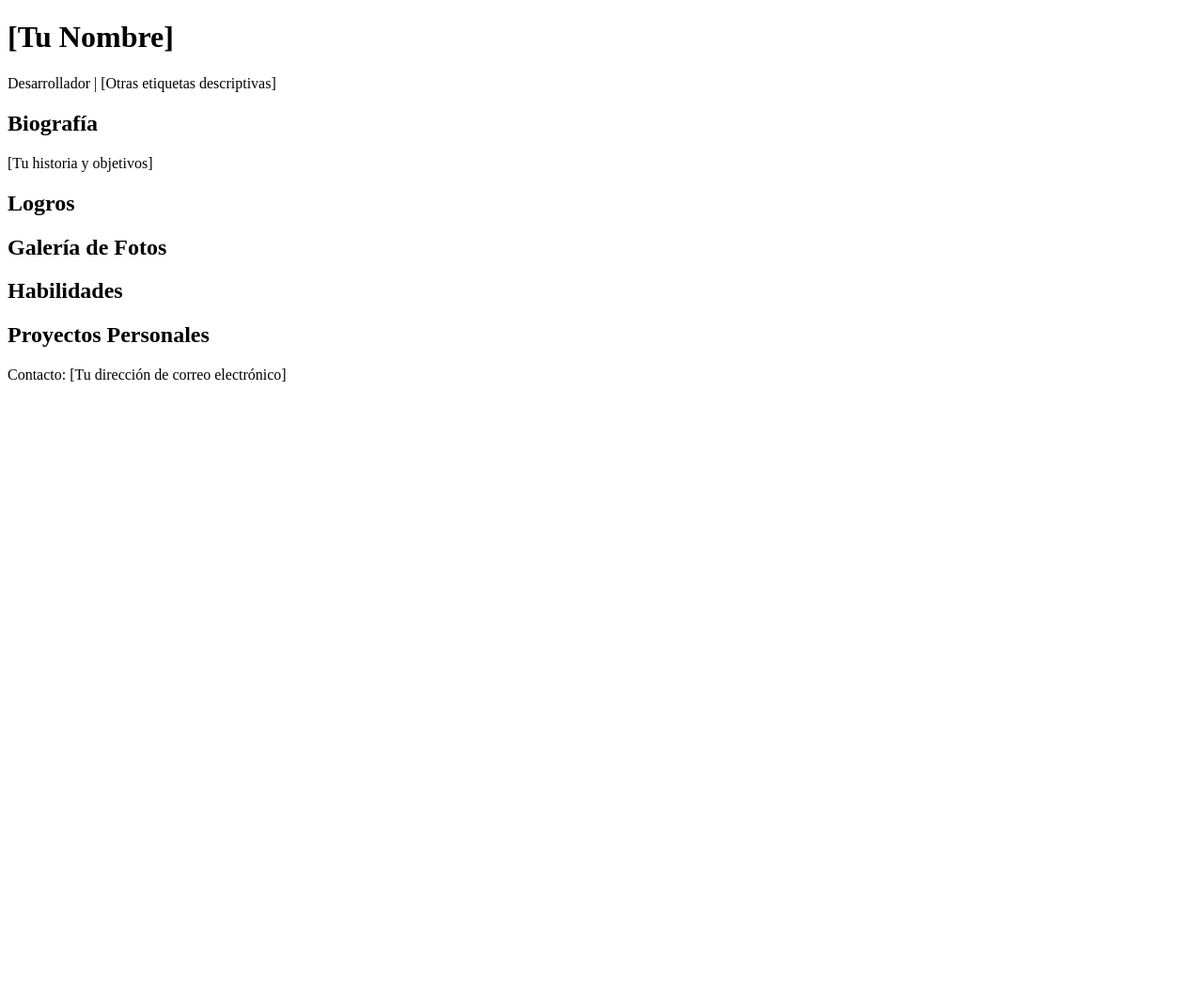
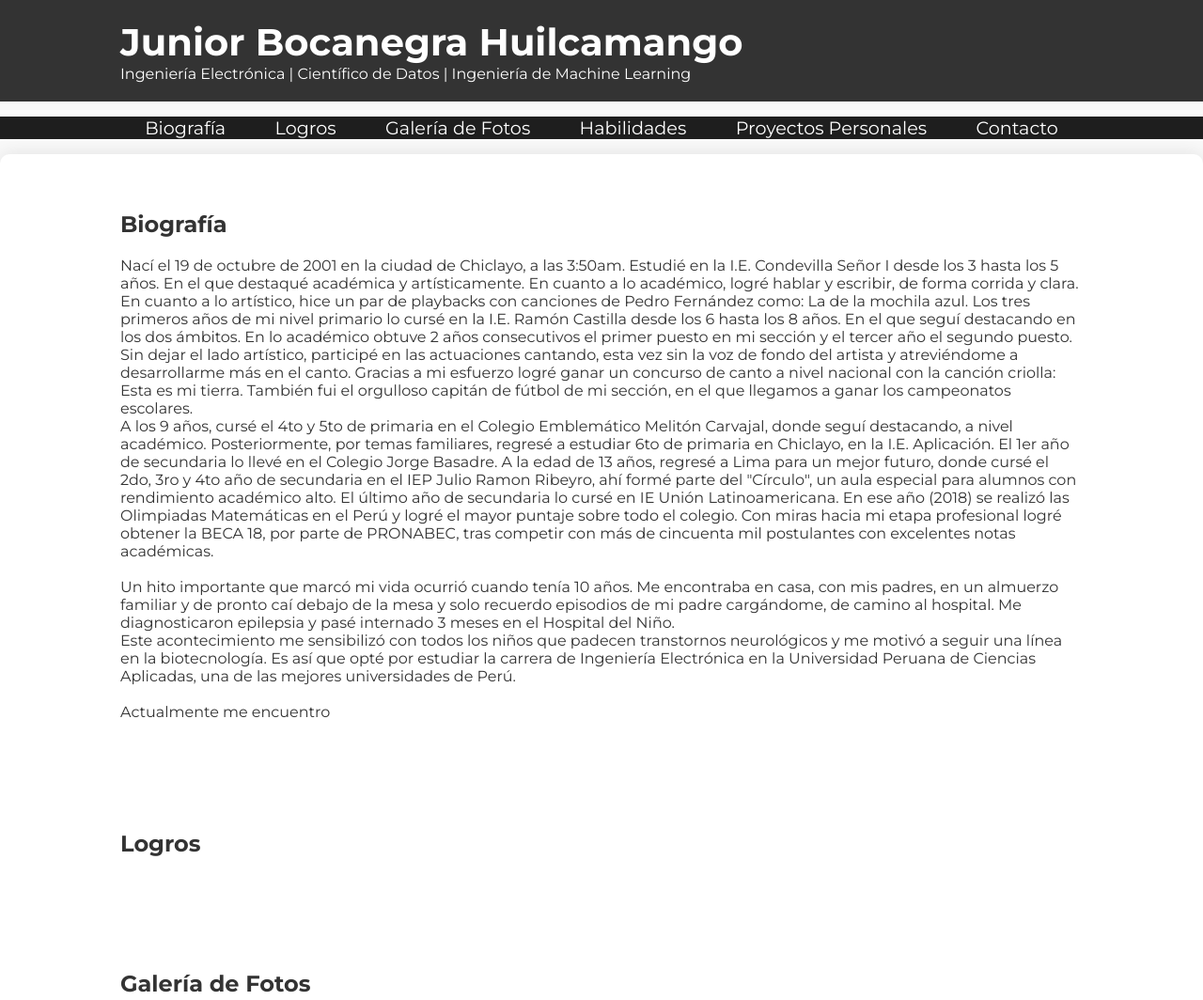
Before and after one commit to j2rbocanegrah/me, a plain HTML site: page index.html in a window 1280 px wide. Shown: the top 1064 px of the page at 94% size. Before the commit the page ends 800 px from the top, so only its background shows below. Drawn offline with Linux system fonts and the light colour scheme.

Commit message:
Version 3
Versión 3 de mi página personal.

```diff
--- a/index.html
+++ b/index.html
@@ -3,50 +3,96 @@
 <head>
     <meta charset="UTF-8">
     <meta name="viewport" content="width=device-width, initial-scale=1.0">
-    <title>[Tu Nombre] - Página Personal</title>
-    <link rel="stylesheet" href="styles.css">
+    <title>Página Personal</title>
+    <link rel="stylesheet" href="style.css">
+    <link rel="preconnect" href="https://fonts.gstatic.com">
+    <link href="https://fonts.googleapis.com/css2?family=Montserrat:wght@400;700&display=swap" rel="stylesheet">
 </head>
 <body>
     <header>
-        <h1>[Tu Nombre]</h1>
-        <p>Desarrollador | [Otras etiquetas descriptivas]</p>
+        <div class="container">
+            <h1>Junior Bocanegra Huilcamango</h1>
+            <p>Ingeniería Electrónica | Científico de Datos | Ingeniería de Machine Learning</p>
+        </div>
     </header>
 
     <nav>
-        <!-- Barra de navegación si es necesario -->
+        <div class="container">
+            <ul>
+                <li><a href="#biografia">Biografía</a></li>
+                <li><a href="#logros">Logros</a></li>
+                <li><a href="#galeria">Galería de Fotos</a></li>
+                <li><a href="#habilidades">Habilidades</a></li>
+                <li><a href="#proyectos">Proyectos Personales</a></li>
+                <li><a href="#contacto">Contacto</a></li>
+            </ul>
+        </div>
     </nav>
 
     <main>
         <section id="biografia">
+            <div class="container">
                 <h2>Biografía</h2>
-            <p>[Tu historia y objetivos]</p>
+                <p>Nací el 19 de octubre de 2001 en la ciudad de Chiclayo, a las 3:50am.
+                    Estudié en la I.E. Condevilla Señor I desde los 3 hasta los 5 años. En el que destaqué académica y artísticamente. En cuanto a lo académico, logré hablar y escribir, de forma corrida y clara. En cuanto a lo artístico, hice un par de playbacks con canciones de Pedro Fernández como: La de la mochila azul.
+                    Los tres primeros años de mi nivel primario lo cursé en la I.E. Ramón Castilla desde los 6 hasta los 8 años. En el que seguí destacando en los dos ámbitos. En lo académico obtuve 2 años consecutivos el primer puesto en mi sección y el tercer año el segundo puesto. Sin dejar el lado artístico, participé en las actuaciones cantando, esta vez sin la voz de fondo del artista
+                    y atreviéndome a desarrollarme más en el canto. Gracias a mi esfuerzo logré ganar un concurso de canto a nivel nacional con la canción criolla: Esta es mi tierra.
+                    También fui el orgulloso capitán de fútbol de mi sección, en el que llegamos a ganar los campeonatos escolares.
+                    <br>
+                    A los 9 años, cursé el 4to y 5to de primaria en el Colegio Emblemático Melitón Carvajal, donde seguí destacando, a nivel académico.
+                    Posteriormente, por temas familiares, regresé a estudiar 6to de primaria en Chiclayo, en la I.E. Aplicación. El 1er año de secundaria lo llevé en el Colegio Jorge Basadre.
+                    A la edad de 13 años, regresé a Lima para un mejor futuro, donde cursé el 2do, 3ro y 4to año de secundaria en el IEP Julio Ramon Ribeyro, ahí formé parte del "Círculo", un
+                    aula especial para alumnos con rendimiento académico alto. El último año de secundaria lo cursé en IE Unión Latinoamericana. En ese año (2018) se realizó las Olimpiadas Matemáticas en el Perú
+                    y logré el mayor puntaje sobre todo el colegio. Con miras hacia mi etapa profesional logré obtener la BECA 18, por parte de PRONABEC, tras competir con más de cincuenta mil postulantes
+                    con excelentes notas académicas.
+                    <br>
+                    <br>
+                    Un hito importante que marcó mi vida ocurrió cuando tenía 10 años. Me encontraba en casa, con mis padres, en un almuerzo familiar y de pronto caí debajo de la mesa y solo recuerdo
+                    episodios de mi padre cargándome, de camino al hospital. Me diagnosticaron epilepsia y pasé internado 3 meses en el Hospital del Niño.
+                    <br> Este acontecimiento me sensibilizó con todos los niños que padecen transtornos neurológicos y me motivó a seguir una línea en la biotecnología. Es así que opté por estudiar
+                    la carrera de Ingeniería Electrónica en la Universidad Peruana de Ciencias Aplicadas, una de las mejores universidades de Perú.
+                    <br>
+                    <br>
+                    Actualmente me encuentro </p>
+
+            </div>
         </section>
 
         <section id="logros">
+            <div class="container">
                 <h2>Logros</h2>
                 <!-- Línea de tiempo u otras representaciones visuales -->
                 <!-- de tus logros desde primaria hasta ahora -->
+            </div>
         </section>
 
         <section id="galeria">
+            <div class="container">
                 <h2>Galería de Fotos</h2>
                 <!-- Agrega fotos relevantes a tus logros -->
+            </div>
         </section>
 
         <section id="habilidades">
+            <div class="container">
                 <h2>Habilidades</h2>
                 <!-- Lista de habilidades que has desarrollado -->
+            </div>
         </section>
 
         <section id="proyectos">
+            <div class="container">
                 <h2>Proyectos Personales</h2>
                 <!-- Descripción de proyectos en los que has trabajado -->
+            </div>
         </section>
     </main>
 
     <footer>
-        <p>Contacto: [Tu dirección de correo electrónico]</p>
+        <div class="container">
+            <p>Contacto: j2r.bocanegra.h@gmail.com</p>
             <!-- Enlaces a redes sociales si es necesario -->
+        </div>
     </footer>
 
     <script src="script.js"></script>
--- a/style.css
+++ b/style.css
@@ -1,46 +1,75 @@
 body {
-    font-family: 'Arial', sans-serif;
-    background-color: #f5f5f5;
-    color: #333;
+    font-family: 'Montserrat', sans-serif;
     margin: 0;
     padding: 0;
+    background-color: #f9f9f9;
+    color: #333;
+}
+
+.container {
+    width: 80%;
+    margin: 0 auto;
 }
 
 header {
     background-color: #333;
     color: #fff;
-    text-align: center;
-    padding: 20px;
+    padding: 20px 0;
 }
 
 header h1 {
     margin: 0;
+    font-size: 2.5em;
+}
+
+header p {
+    margin: 0;
+    font-weight: 300;
 }
 
 nav {
-    /* Estilos de la barra de navegación si es necesario */
+    background-color: #1e1e1e;
+}
+
+nav ul {
+    list-style: none;
+    padding: 0;
+    display: flex;
+    justify-content: space-around;
+}
+
+nav a {
+    text-decoration: none;
+    color: #fff;
+    font-weight: 400;
+    font-size: 1.2em;
+    transition: color 0.3s ease;
+}
+
+nav a:hover {
+    color: #ffd700; /* Cambia a un color de tu elección */
 }
 
 main {
-    max-width: 800px;
-    margin: 20px auto;
-    padding: 20px;
     background-color: #fff;
-    box-shadow: 0 0 10px rgba(0, 0, 0, 0.1);
+    box-shadow: 0 0 20px rgba(0, 0, 0, 0.1);
+    border-radius: 10px;
+    overflow: hidden;
 }
 
 section {
-    margin-bottom: 20px;
+    padding: 40px 0;
+}
+
+h2 {
+    color: #333;
 }
 
 footer {
     background-color: #333;
     color: #fff;
     text-align: center;
-    padding: 10px;
-    position: fixed;
-    width: 100%;
-    bottom: 0;
+    padding: 20px 0;
 }
 
 /* Agrega más estilos según tus preferencias */
```
Lines whose indentation alone changed are shown as unchanged.
